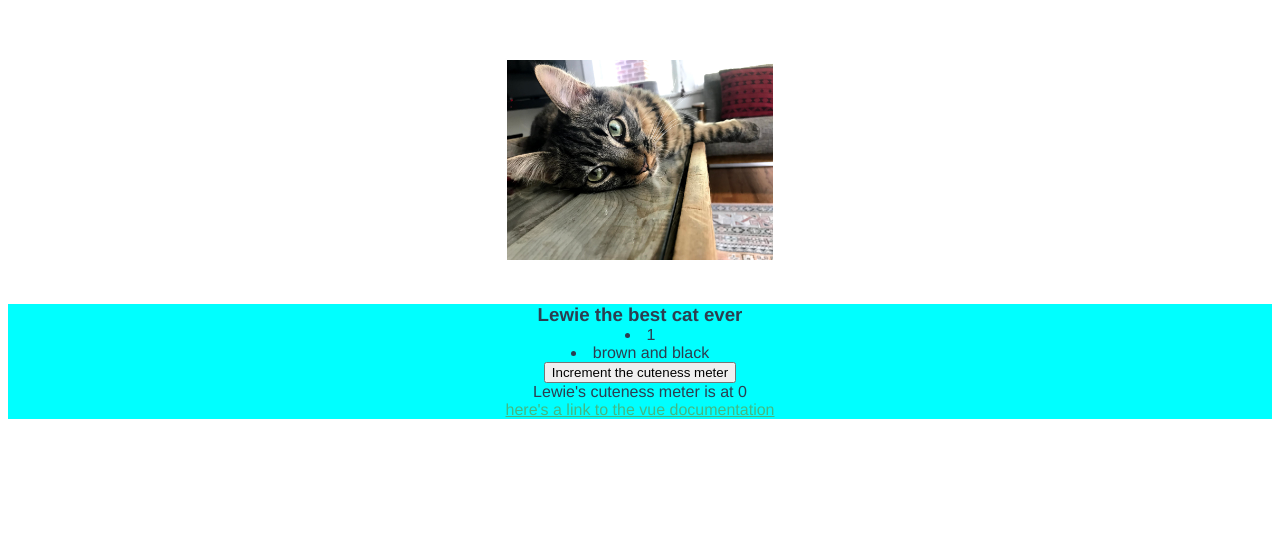
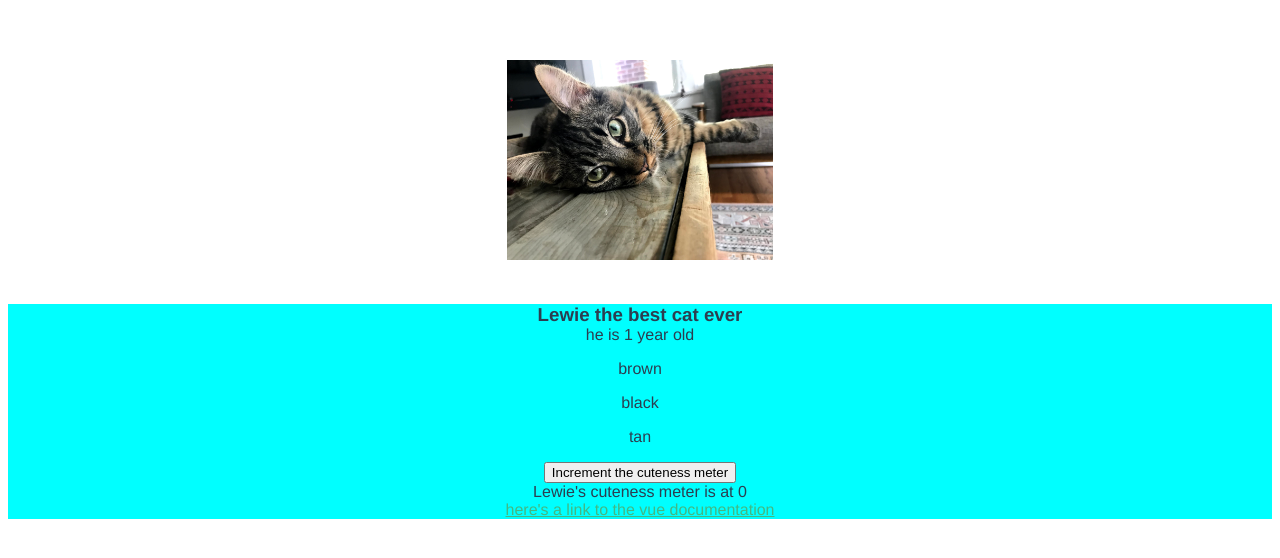
Before and after one commit to kdanna/helloWorldVue, a Vue app: page / in a window 1280 px wide. Shown: the top 558 px of the page. Built offline with nearby package versions, Linux system fonts and the light colour scheme.

Commit message:
try adding new component and iterating over a list

```diff
--- a/src/components/Details.vue
+++ b/src/components/Details.vue
@@ -1,7 +1,8 @@
 <template>
     <div>
-        <div v-for="(detail, index) in details" :key="index">
-            <li>{{detail}}</li>
+        <div> he is {{details.age}} year old</div>
+        <div v-for="(color, index) in details.color" :key="index">
+            <p>{{color}}</p>
         </div>
     </div>
 </template>
--- a/src/components/HelloWorld.vue
+++ b/src/components/HelloWorld.vue
@@ -31,8 +31,9 @@ export default {
       shouldYell: false,
       color: 'aqua',
       catDetails: {
+        id: 1,
         age: 1,
-        color: "brown and black",
+        color: ["brown", "black", "tan"],
       }
     }
   },
```
